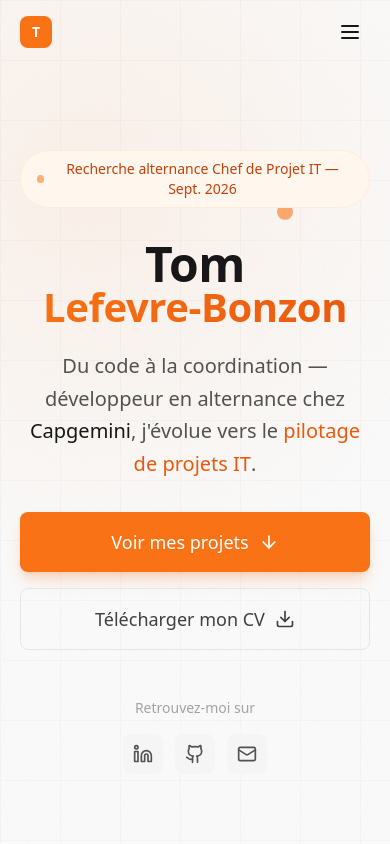
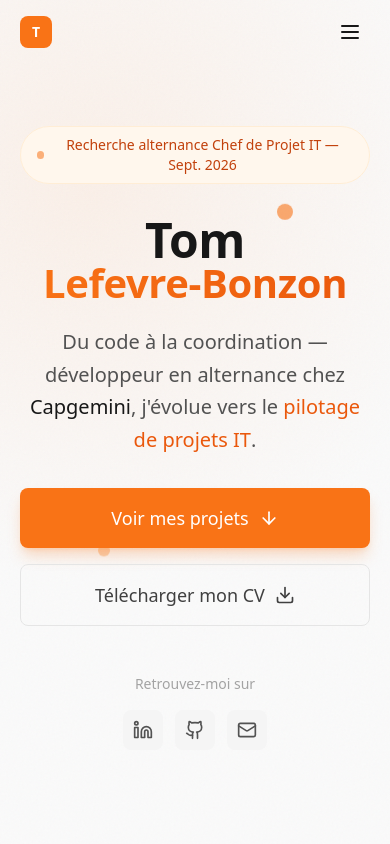
Before and after one commit to tomlefb/portfolio, a React (Vite) app: page / in a window 390 px wide. Shown: the top 844 px of the page. Built offline with nearby package versions, Linux system fonts and the light colour scheme; a web font is replaced by a local one.

Commit message:
fix: masquer grille mobile + réduire espace haut

```diff
--- a/src/components/sections/Hero.tsx
+++ b/src/components/sections/Hero.tsx
@@ -20,9 +20,9 @@ export function Hero() {
           }}
         />
 
-        {/* Grid pattern */}
+        {/* Grid pattern - hidden on mobile */}
         <div
-          className="absolute inset-0 opacity-[0.02]"
+          className="hidden md:block absolute inset-0 opacity-[0.02]"
           style={{
             backgroundImage: `
               linear-gradient(to right, #000 1px, transparent 1px),
@@ -58,7 +58,7 @@ export function Hero() {
         />
       </div>
 
-      <div className="container-custom relative z-10 pt-20">
+      <div className="container-custom relative z-10 pt-8 md:pt-20">
         <div className="max-w-4xl mx-auto md:mx-0 text-center md:text-left">
           {/* Status badge */}
           <motion.div
```
